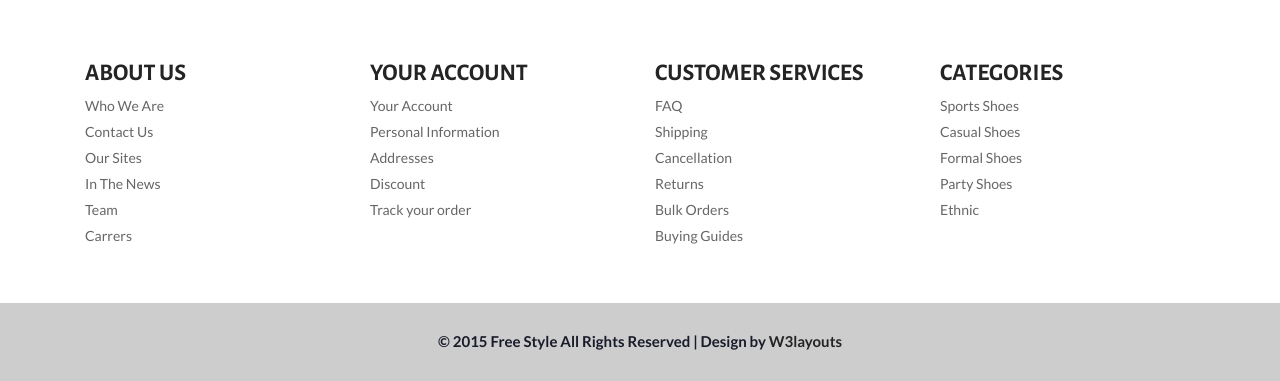
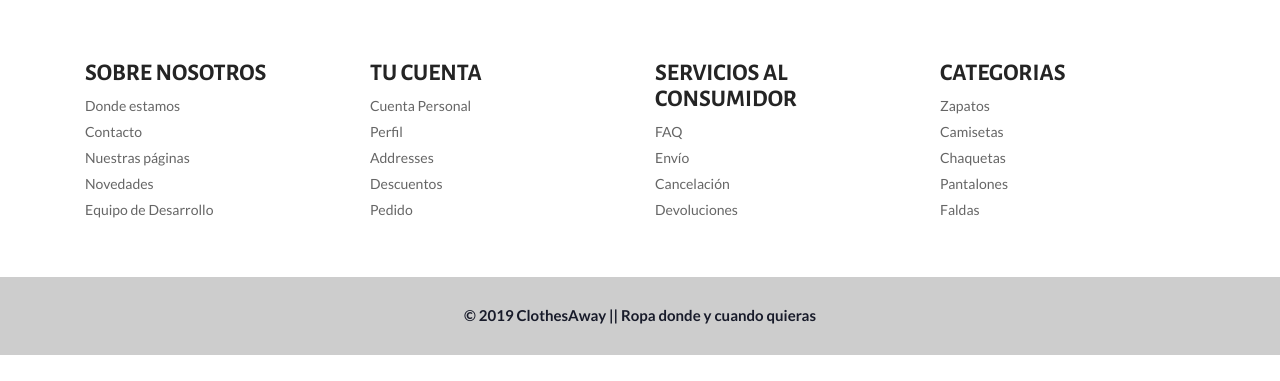
Before and after one commit to Nedyar/ClothesAway, a plain HTML site: page web/contact.html in a window 1280 px wide. Shown: the part 1035-1416 px from the top of the page. After the commit the page ends 1390 px from the top, so only its background shows below. Drawn offline with Linux system fonts and the light colour scheme.

Commit message:
contact con el footer cambiado

```diff
--- a/web/contact.html
+++ b/web/contact.html
@@ -7,7 +7,7 @@ License URL: http://creativecommons.org/licenses/by/3.0/
 <!DOCTYPE html>
 <html>
 <head>
-<title>Free Style A Ecommerce Category Flat Bootstarp Resposive Website Template | Contact :: w3layouts</title>
+<title>Contact</title>
 <link href="css/bootstrap.css" rel="stylesheet" type="text/css" media="all" />
 <!-- jQuery (necessary for Bootstrap's JavaScript plugins) -->
 <script src="js/jquery-1.11.0.min.js"></script>
@@ -307,7 +307,7 @@ Smartphone Compatible web template, free webdesigns for Nokia, Samsung, LG, Sony
 			<div class="breadcrumbs-main">
 				<ol class="breadcrumb">
 					<li><a href="index.html">Home</a></li>
-					<li class="active">Contact</li>
+					<li class="active">Contacto</li>
 				</ol>
 			</div>
 		</div>
@@ -317,7 +317,7 @@ Smartphone Compatible web template, free webdesigns for Nokia, Samsung, LG, Sony
 	<div class="contact">
 		<div class="container">
 			<div class="contact-top heading">
-				<h3>CONTACT US</h3>
+				<h3>CONTACTA CON NOSOTROS</h3>
 			</div>
 			<div class="contact-bottom">
 				<div class="col-md-6 contact-left">
@@ -348,45 +348,43 @@ Smartphone Compatible web template, free webdesigns for Nokia, Samsung, LG, Sony
 		<div class="container">
 			<div class="footer-top">
 				<div class="col-md-3 footer-left">
-					<h3>ABOUT US</h3>
+					<h3>SOBRE NOSOTROS</h3>
 					<ul>
-						<li><a href="#">Who We Are</a></li>
-						<li><a href="contact.html">Contact Us</a></li>
-						<li><a href="#">Our Sites</a></li>
-						<li><a href="#">In The News</a></li>
-						<li><a href="#">Team</a></li>
-						<li><a href="#">Carrers</a></li>
+						<li><a href="#">Donde estamos</a></li>
+						<li><a href="contact.html">Contacto</a></li>
+						<li><a href="#">Nuestras páginas</a></li>
+						<li><a href="#">Novedades</a></li>
+						<li><a href="#">Equipo de Desarrollo</a></li>
+
 					</ul>
 				</div>
 				<div class="col-md-3 footer-left">
-					<h3>YOUR ACCOUNT</h3>
+					<h3>TU CUENTA</h3>
 					<ul>
-						<li><a href="account.html">Your Account</a></li>
-						<li><a href="#">Personal Information</a></li>
+						<li><a href="account.html">Cuenta Personal</a></li>
+						<li><a href="#">Perfil</a></li>
 						<li><a href="contact.html">Addresses</a></li>
-						<li><a href="#">Discount</a></li>
-						<li><a href="#">Track your order</a></li>
+						<li><a href="#">Descuentos</a></li>
+						<li><a href="#">Pedido</a></li>
 					</ul>
 				</div>
 				<div class="col-md-3 footer-left">
-					<h3>CUSTOMER SERVICES</h3>
+					<h3>SERVICIOS AL CONSUMIDOR</h3>
 					<ul>
 						<li><a href="#">FAQ</a></li>
-						<li><a href="#">Shipping</a></li>
-						<li><a href="#">Cancellation</a></li>
-						<li><a href="#">Returns</a></li>
-						<li><a href="#">Bulk Orders</a></li>
-						<li><a href="#">Buying Guides</a></li>
+						<li><a href="#">Envío</a></li>
+						<li><a href="#">Cancelación</a></li>
+						<li><a href="#">Devoluciones</a></li>
 					</ul>
 				</div>
 				<div class="col-md-3 footer-left">
-					<h3>CATEGORIES</h3>
+					<h3>CATEGORIAS</h3>
 					<ul>
-						<li><a href="#">Sports Shoes</a></li>
-						<li><a href="#">Casual Shoes</a></li>
-						<li><a href="#">Formal Shoes</a></li>
-						<li><a href="#">Party Shoes</a></li>
-						<li><a href="#">Ethnic</a></li>
+						<li><a href="#">Zapatos</a></li>
+						<li><a href="#">Camisetas</a></li>
+						<li><a href="#">Chaquetas</a></li>
+						<li><a href="#">Pantalones</a></li>
+						<li><a href="#">Faldas</a></li>
 					</ul>
 				</div>
 				<div class="clearfix"> </div>
@@ -398,7 +396,7 @@ Smartphone Compatible web template, free webdesigns for Nokia, Samsung, LG, Sony
 	<div class="footer-text">
 		<div class="container">
 			<div class="footer-main">
-				<p class="footer-class">© 2015 Free Style All Rights Reserved | Design by  <a href="http://w3layouts.com/" target="_blank">W3layouts</a> </p>
+				<p class="footer-class">© 2019 ClothesAway || Ropa donde y cuando quieras  <a href="http://w3layouts.com/" target="_blank"></a> </p>
 			</div>
 		</div>
 		<script type="text/javascript">
```
